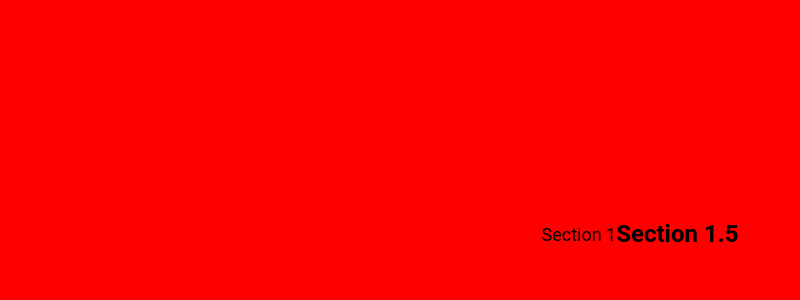
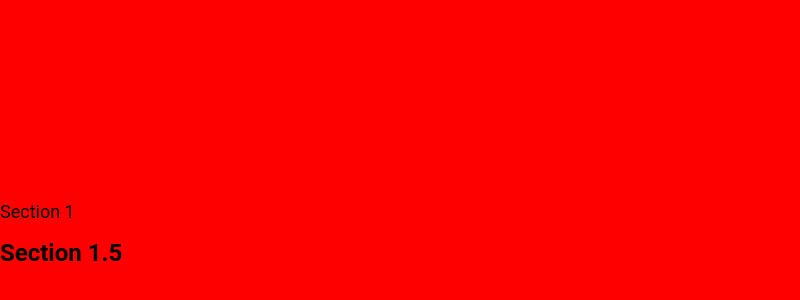
Before and after one commit to Yeonu-Kim/profile-page, a React (Vite) app: page / in a window 1280 px wide. Shown: the part 166-466 px from the top of the page, without its empty margins (0-800 px from the left). Built offline with nearby package versions, Linux system fonts and the light colour scheme; a web font is replaced by a local one.

Commit message:
[fix] Change d.tsx to d.ts for lint

```diff
--- a/src/components/MainPage.tsx
+++ b/src/components/MainPage.tsx
@@ -3,6 +3,12 @@ import React from 'react';
 import {
   StyledFullScreenSection,
   StyledSectionContainer,
+} from './styles/Container.styled.tsx';
+import {
+  StyledContainer,
+  StyledContainerH,
+  StyledFullContainer,
+  StyledFullContainerH,
 } from './styles/Container.styled.tsx';
 import { StyledFont } from './styles/Font.styled.tsx';
 
@@ -10,10 +16,15 @@ const MainPage: React.FC = () => {
   return (
     <StyledSectionContainer>
       <StyledFullScreenSection backgroundColor="red">
-        <StyledFont>Section 1</StyledFont>
-        <StyledFont size={2.4} bold>
-          Section 1.5
-        </StyledFont>
+        <StyledContainer>
+          <StyledFont>Section 1</StyledFont>
+          <StyledFont size={2.4} bold>
+            Section 1.5
+          </StyledFont>
+        </StyledContainer>
+        <StyledContainerH></StyledContainerH>
+        <StyledFullContainer></StyledFullContainer>
+        <StyledFullContainerH></StyledFullContainerH>
       </StyledFullScreenSection>
       <StyledFullScreenSection backgroundColor="greed">
         Section 2
--- a/src/components/styles/Container.styled.tsx
+++ b/src/components/styles/Container.styled.tsx
@@ -7,7 +7,8 @@ interface StyledSectionProps {
 }
 
 interface StyledContainerProps {
-  background: 'white' | 'black' | 'primary' | 'secondary';
+  background?: 'white' | 'black' | 'primary' | 'secondary';
+  color?: 'white' | 'black' | 'primary' | 'secondary';
   width?: number;
   align?: 'left' | 'center' | 'right';
   gap?: number;
@@ -34,11 +35,9 @@ const createFlexContainer = (
 ) => styled.div<StyledContainerProps>`
   display: flex;
   flex-direction: ${direction};
-  background-color: ${({ theme, background }) => theme.color[background]};
-  color: ${({ theme, background }) =>
-    theme.color[background] === 'black'
-      ? theme.color[background]
-      : theme.color.black};
+  background-color: ${({ theme, background }) =>
+    theme.color[background ?? 'default']};
+  color: ${({ theme, color }) => theme.color[color ?? 'black']};
   width: ${({ width }) => `${width ?? 100}%`};
   gap: ${({ gap }) => `${gap ?? 1}rem`};
 `;
--- a/vite.config.ts
+++ b/src/components/styles/styled.d.ts
@@ -1,7 +1,7 @@
-import react from '@vitejs/plugin-react-swc';
-import { defineConfig } from 'vite';
+import 'styled-components';
 
-// https://vitejs.dev/config/
-export default defineConfig({
-  plugins: [react()],
-});
+import type { ThemeProps } from './theme';
+
+declare module 'styled-components' {
+  export interface DefaultTheme extends ThemeProps {}
+}
--- a/src/components/styles/theme.tsx
+++ b/src/components/styles/theme.tsx
@@ -1,4 +1,5 @@
 interface ColorProps {
+  default: string;
   black: string;
   white: string;
   primary: string;
@@ -19,6 +20,7 @@ export interface ThemeProps {
 }
 
 const color: ColorProps = {
+  default: 'transparent',
   black: '#000000',
   white: '#F7EFE5',
   primary: '#050C9C',
```
